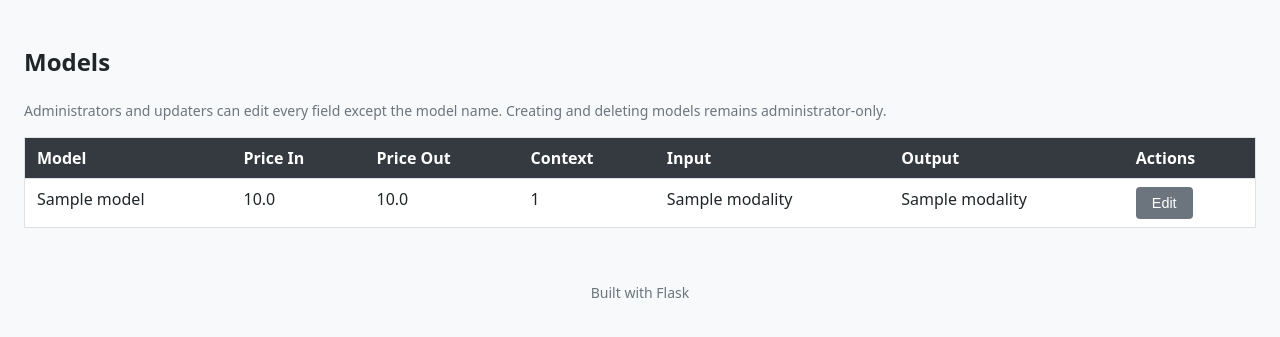
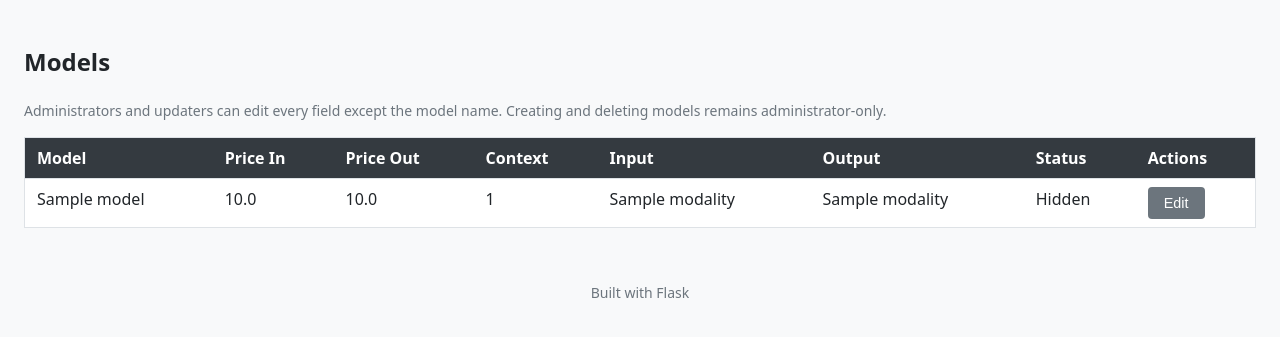
Before and after one commit to etkeys/ai-price-dashboard, a Flask app: page /admin/models/manage in a window 1280 px wide. Shown: the part 103-440 px from the top of the page. Run offline with Flask 3, Linux system fonts and the light colour scheme; tables that the repository leaves empty hold one stand-in row (values such as "Sample post").

Commit message:
feat: add hide/unhide UI on model manage page (frontend)
Add a Status column (text 'Hidden'/'Visible', not colour-only — accessibility),
data-hidden and row-hidden class on hidden rows, and a Hide/Unhide button next
to Edit in the Actions cell.

Wire the toggle in admin-models.js against the admin-only
PUT /admin/models/<id>/hidden endpoint (D-019): read data-model-id / data-hidden,
reload on success (the page's established write idiom, D-016), and surface errors
through the existing message box. The button is revealed only for administrators,
matching the create-section gate; the server stays the authority.

One .row-hidden CSS rule mutes hidden rows while keeping them legible.

```diff
--- a/app/static/css/admin-models.css
+++ b/app/static/css/admin-models.css
@@ -30,6 +30,12 @@
 
 .models-table .cell-model-name {
     font-family: monospace;
+}
+
+/* Hidden models: muted text, still legible (not colour-only — the Status
+   column carries the "Hidden"/"Visible" text for accessibility). */
+.models-table tr.row-hidden td {
+    color: #6c757d;
 }
 
 .create-model-section,
--- a/app/static/js/admin-models.js
+++ b/app/static/js/admin-models.js
@@ -21,6 +21,53 @@ document.addEventListener('DOMContentLoaded', () => {
   // visible to both roles per D-012; the server gate stays the authority.
   if (createSection && typeof isAdministrator === 'function' && isAdministrator()) {
     createSection.hidden = false;
+  }
+
+  // ----- Hide/Unhide toggle (administrator-only, D-019) -----
+  // The server is the real authority; this client-side gate is cosmetic.
+  // Buttons are rendered hidden and revealed only for administrators, matching
+  // the create-section pattern above. Hide never blocks an updater value sync
+  // (D-023), so the edit control stays visible on hidden rows for both roles.
+  const toggleMessage = document.getElementById('toggle-models-message');
+  const showToggleMessage = (text, isSuccess = false) => {
+    if (!toggleMessage) return;
+    toggleMessage.textContent = text;
+    toggleMessage.className = isSuccess ? 'message-box success-message' : 'message-box error-message';
+    toggleMessage.hidden = false;
+  };
+
+  document.querySelectorAll('.js-toggle-hidden').forEach((button) => {
+    button.addEventListener('click', async () => {
+      const row = button.closest('tr[data-model-id]');
+      if (!row) return;
+      const modelId = row.dataset.modelId;
+      const current = row.dataset.hidden === 'true';
+      const nextHidden = !current;
+      const label = nextHidden ? 'hidden' : 'visible';
+
+      if (toggleMessage) toggleMessage.hidden = true;
+
+      const response = await authFetch(`/admin/models/${modelId}/hidden`, {
+        method: 'PUT',
+        body: { hidden: nextHidden },
+      });
+
+      if (response.ok) {
+        // Reload to reflect the new hidden state server-side. The page's
+        // established write idiom is a full reload (D-016: no client-side
+        // view state anywhere in this repo), so we do not mutate the row.
+        window.location.reload();
+      } else {
+        const data = await response.json().catch(() => ({}));
+        showToggleMessage(data.error || `Failed to mark model ${label}.`);
+      }
+    });
+  });
+
+  if (typeof isAdministrator === 'function' && isAdministrator()) {
+    document.querySelectorAll('.js-toggle-hidden').forEach((button) => {
+      button.hidden = false;
+    });
   }
 
   /**
--- a/app/templates/admin/models.html
+++ b/app/templates/admin/models.html
@@ -10,6 +10,8 @@
         Creating and deleting models remains administrator-only.
     </p>
 
+    <div id="toggle-models-message" class="message-box" role="alert" hidden></div>
+
     <table id="models-table" class="models-table">
         <thead>
             <tr>
@@ -19,6 +21,7 @@
                 <th>Context</th>
                 <th>Input</th>
                 <th>Output</th>
+                <th>Status</th>
                 <th>Actions</th>
             </tr>
         </thead>
@@ -32,6 +35,8 @@
                 data-context-tokens="{{ model.context_tokens }}"
                 data-input-content="{{ model.input_content | join(',') }}"
                 data-output-content="{{ model.output_content | join(',') }}"
+                data-hidden="{{ 'true' if model.is_hidden else 'false' }}"
+                {% if model.is_hidden %}class="row-hidden"{% endif %}
             >
                 <td class="cell-model-name">{{ model.name }}</td>
                 <td>{{ model.price_in }}</td>
@@ -39,8 +44,13 @@
                 <td>{{ model.context_tokens }}</td>
                 <td>{{ model.input_content | sort | join(', ') }}</td>
                 <td>{{ model.output_content | sort | join(', ') }}</td>
+                <td>{{ 'Hidden' if model.is_hidden else 'Visible' }}</td>
                 <td>
                     <button type="button" class="btn btn-secondary js-edit-model">Edit</button>
+                    <button type="button" class="btn btn-secondary js-toggle-hidden"
+                            {% if model.is_hidden %}data-want-unhide="1"{% endif %} hidden>
+                        {%- if model.is_hidden -%}Unhide{%- else -%}Hide{%- endif -%}
+                    </button>
                 </td>
             </tr>
             {% endfor %}
```
